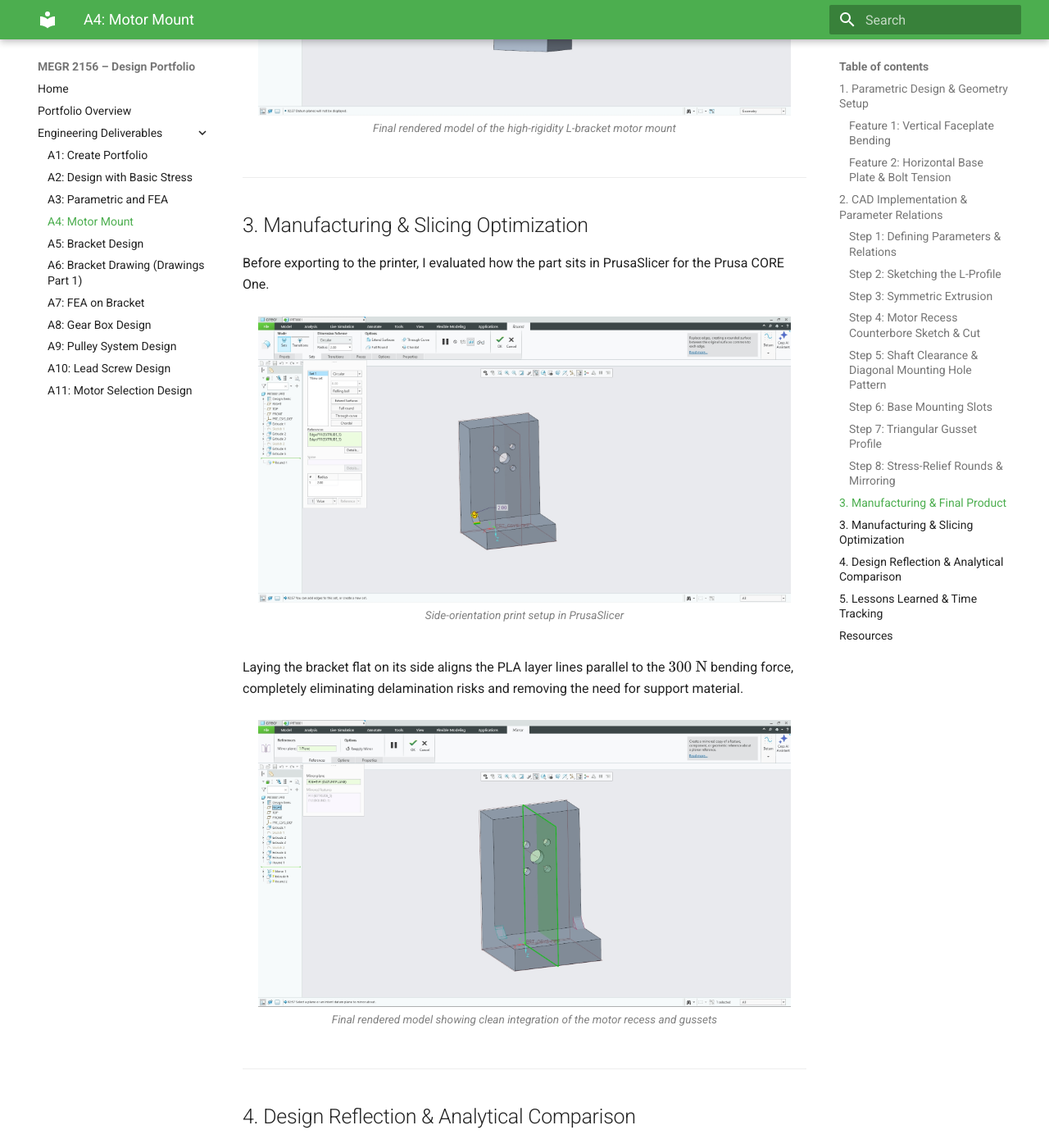
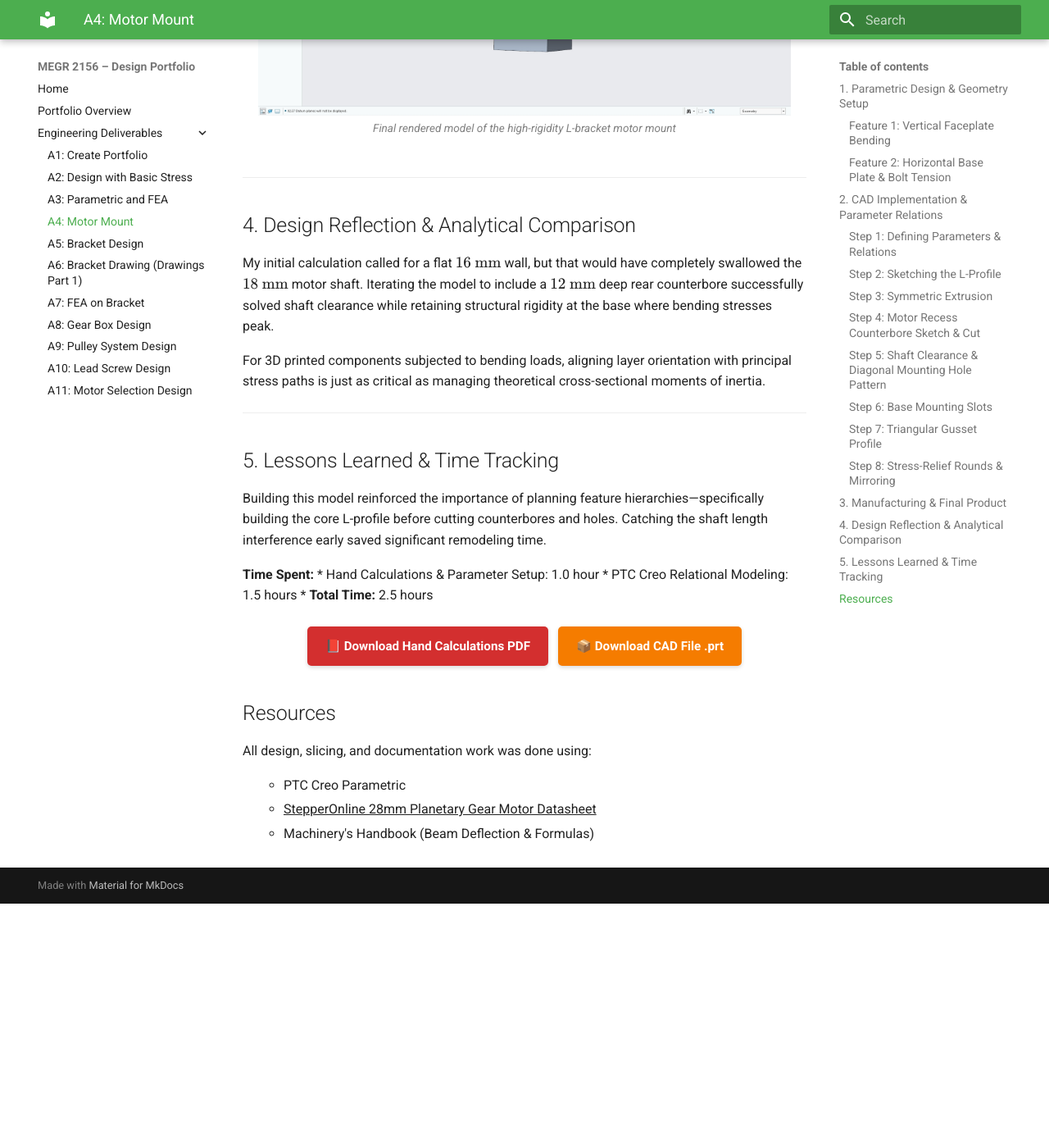
Before and after one commit to rhoang628/megr2156-portfolio, an MkDocs documentation site: the page built from docs/assignments/A04/index.md, in a window 1280 px wide and 1400 px high, scrolled down 7060 px. Shown: the whole window at 82% size. Built offline with MkDocs 1.6.1 and Material for MkDocs 9.7.7, drawn with Linux system fonts in a browser that asks for light colours; after the commit the page ends 8162 px from its top, so only the background shows below that.

Commit message:
Delete Manufacturing & Slicing Optimization section
Removed section on Manufacturing & Slicing Optimization from the document, including images and explanations related to print setup and design considerations.

```diff
--- a/docs/assignments/A04/index.md
+++ b/docs/assignments/A04/index.md
@@ -165,31 +165,6 @@ The completed model integrates the motor recess counterbore, diagonal mounting h
 
 ---
 
-## 3. Manufacturing & Slicing Optimization
-Before exporting to the printer, I evaluated how the part sits in PrusaSlicer for the Prusa CORE One.
-
-<div align="center">
-  <figure style="display: inline-block; margin: 10px; vertical-align: top;">
-    <img src="Screenshot_12.jpg" alt="PrusaSlicer Orientation" width="650">
-    <figcaption style="font-size: 0.85em; color: gray; margin-top: 5px;">
-      Side-orientation print setup in PrusaSlicer
-    </figcaption>
-  </figure>
-</div>
-
-Laying the bracket flat on its side aligns the PLA layer lines parallel to the $300\text{ N}$ bending force, completely eliminating delamination risks and removing the need for support material.
-
-<div align="center">
-  <figure style="display: inline-block; margin: 10px; vertical-align: top;">
-    <img src="Screenshot_13.jpg" alt="Final Rendered Assembly Look" width="650">
-    <figcaption style="font-size: 0.85em; color: gray; margin-top: 5px;">
-      Final rendered model showing clean integration of the motor recess and gussets
-    </figcaption>
-  </figure>
-</div>
-
----
-
 ## 4. Design Reflection & Analytical Comparison
 My initial calculation called for a flat $16\text{ mm}$ wall, but that would have completely swallowed the $18\text{ mm}$ motor shaft. Iterating the model to include a $12\text{ mm}$ deep rear counterbore successfully solved shaft clearance while retaining structural rigidity at the base where bending stresses peak.
 
```
